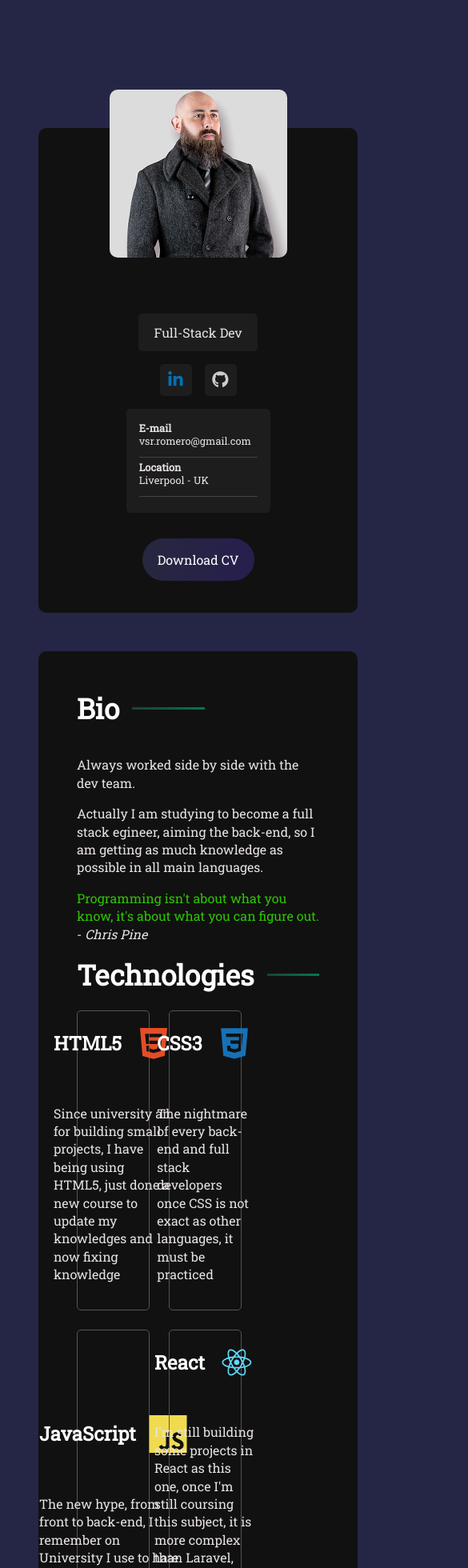
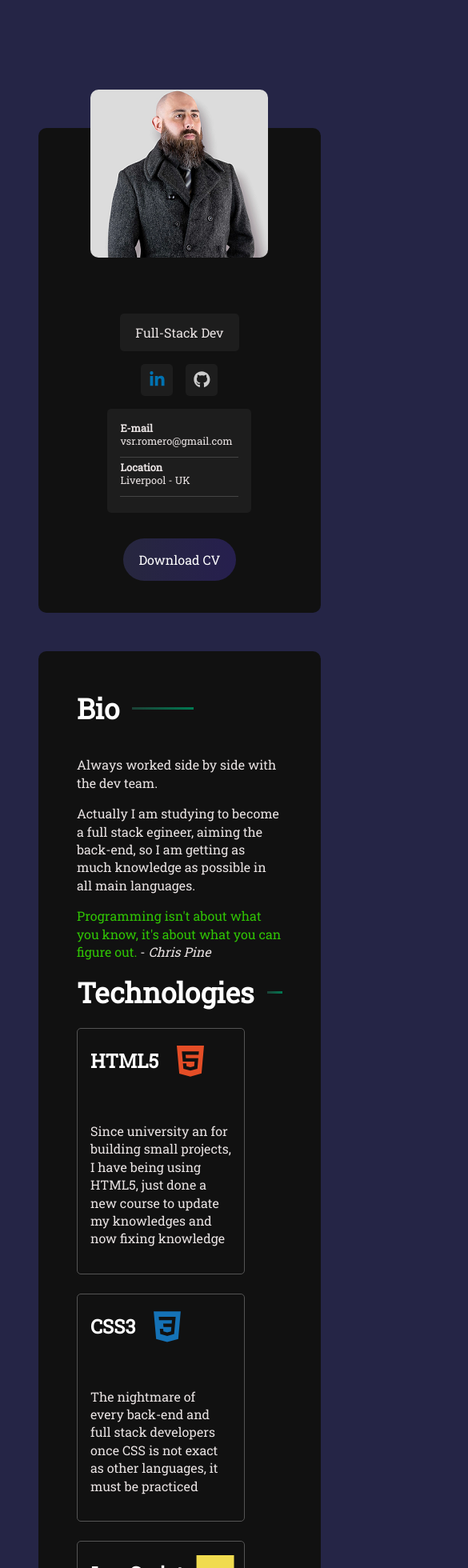
Before and after one commit to vsrromero/web-portfolio, a React (Vite) app: page / in a window 390 px wide. Shown: the top 1960 px of the page at 80% size, 585 px wide, since content can reach past the window. Built offline with nearby package versions, Linux system fonts and the light colour scheme; no server answers.

Commit message:
fixing css responsiveness for iPhones

```diff
--- a/src/styles/components/app.sass
+++ b/src/styles/components/app.sass
@@ -15,11 +15,8 @@
         -webkit-background-clip: text
         -webkit-text-fill-color: transparent
 
-@media only screen and ( max-width: 1200px )
+
 
 @media only screen and ( max-width: 1024px )
     #portfolio
         flex-direction: column
-@media only screen and ( max-width: 768px )
-
-@media only screen and ( max-width: 480px )
--- a/src/styles/components/mainContent.sass
+++ b/src/styles/components/mainContent.sass
@@ -86,3 +86,21 @@
     #sass
         svg
             color: variables.$sass-svg-color
+
+@media only screen and ( max-width: 768px )
+
+    #main-content
+        display: flex
+        width: 120%
+        flex-direction: column
+        background-color: variables.$bg-color
+        flex: 2 1 0
+        border-radius: variables.$container-border-radius
+        padding: 3rem
+        left: 0
+        right: 0
+
+    .technologies-grid
+        display: flex
+        flex-direction: column
+        width: 700px
```
Also changed, not shown: src/styles/components/technologiesContainer.sass (line endings or trailing spaces).
